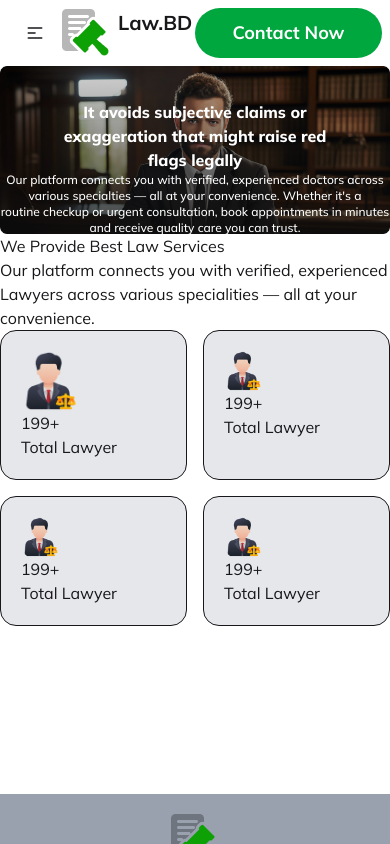
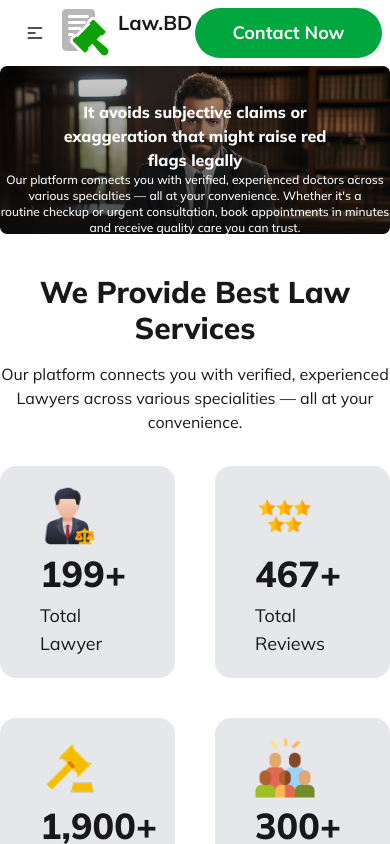
Before and after one commit to Tareq088/Lawyer-Booking-Website, a React (Vite) app: page / in a window 390 px wide. Shown: the top 844 px of the page. Built offline with nearby package versions, Linux system fonts and the light colour scheme.

Commit message:
service responsive done

```diff
--- a/package.json
+++ b/package.json
@@ -12,6 +12,7 @@
   "dependencies": {
     "@tailwindcss/vite": "^4.1.3",
     "react": "^19.0.0",
+    "react-countup": "^6.5.3",
     "react-dom": "^19.0.0",
     "react-icons": "^5.5.0",
     "react-router": "^7.5.0",
--- a/src/Components/Services.jsx
+++ b/src/Components/Services.jsx
@@ -1,31 +1,35 @@
 import React from 'react';
-import service1Img from '../assets/service-1.png'
+import service1Img from '../assets/service-1.png';
+import service2Img from '../assets/service-2.png';
+import service3Img from '../assets/service-3.png';
+import service4Img from '../assets/service-4.png';
+import CountUp from 'react-countup';
 
 const Services = () => {
     return (
-        <div>
-            <h2>We Provide Best Law Services</h2>
-            <p>Our platform connects you with verified, experienced Lawyers across various specialities — all at your convenience. </p>
-            <div className='grid grid-cols-2 md:grid-cols-4 gap-4'>
-                <div className='bg-gray-200 p-5 border rounded-2xl flex flex-col'>
-                    <img className='w-15' src={service1Img} alt="service-1 image" />
-                    <p>199+</p>
-                    <p>Total Lawyer</p>
+        <div className=' my-10'>
+            <h2 className='text-3xl font-extrabold text-center'>We Provide Best Law Services</h2>
+            <p className='tex-base mt-4 mb-8 text-center'>Our platform connects you with verified, experienced Lawyers across various specialities — all at your convenience. </p>
+            <div className='grid grid-cols-2 md:grid-cols-4 gap-10'>
+                <div className='bg-gray-200 py-5 px-10 rounded-2xl flex flex-col space-y-2'>
+                    <img className='w-15 h-15' src={service1Img} alt="service-1 image" />
+                    <p className='text-4xl font-extrabold'> <CountUp start={0} end={199} />+</p>
+                    <p className='text-lg'>Total Lawyer</p>
                 </div>
-                <div className='bg-gray-200 p-5 border rounded-2xl flex flex-col'>
-                    <img className='w-10' src={service1Img} alt="service-1 image" />
-                    <p>199+</p>
-                    <p>Total Lawyer</p>
+                <div className='bg-gray-200 py-5 px-10 rounded-2xl flex flex-col space-y-2'>
+                    <img className='w-15 h-15' src={service2Img} alt="service-1 image" />
+                    <p className='text-4xl font-extrabold'> <CountUp start={0} end={467} />+</p>
+                    <p className='text-lg'>Total Reviews</p>
                 </div>
-                <div className='bg-gray-200 p-5 border rounded-2xl flex flex-col'>
-                    <img className='w-10' src={service1Img} alt="service-1 image" />
-                    <p>199+</p>
-                    <p>Total Lawyer</p>
+                <div className='bg-gray-200 py-5 px-10 rounded-2xl flex flex-col space-y-2'>
+                    <img className='w-15 h-15' src={service3Img} alt="service-1 image" />
+                    <p className='text-4xl font-extrabold'> <CountUp start={0} end={1900} />+</p>
+                    <p className='text-lg'>Cases Initiated</p>
                 </div>
-                <div className='bg-gray-200 p-5 border rounded-2xl flex flex-col'>
-                    <img className='w-10' src={service1Img} alt="service-1 image" />
-                    <p>199+</p>
-                    <p>Total Lawyer</p>
+                <div className='bg-gray-200 py-5 px-10 rounded-2xl flex flex-col space-y-2'>
+                    <img className='w-15 h-15' src={service4Img} alt="service-1 image" />
+                    <p className='text-4xl font-extrabold'> <CountUp start={0} end={300} />+</p>
+                    <p className='text-lg'>Total Stuffs</p>
                 </div>
             </div>
         </div>
```
Also changed, not shown: src/assets/service-2.png (renamed from src/assets/servoce-2.png), 1 other file (tests, documents, lock files or other folders).
